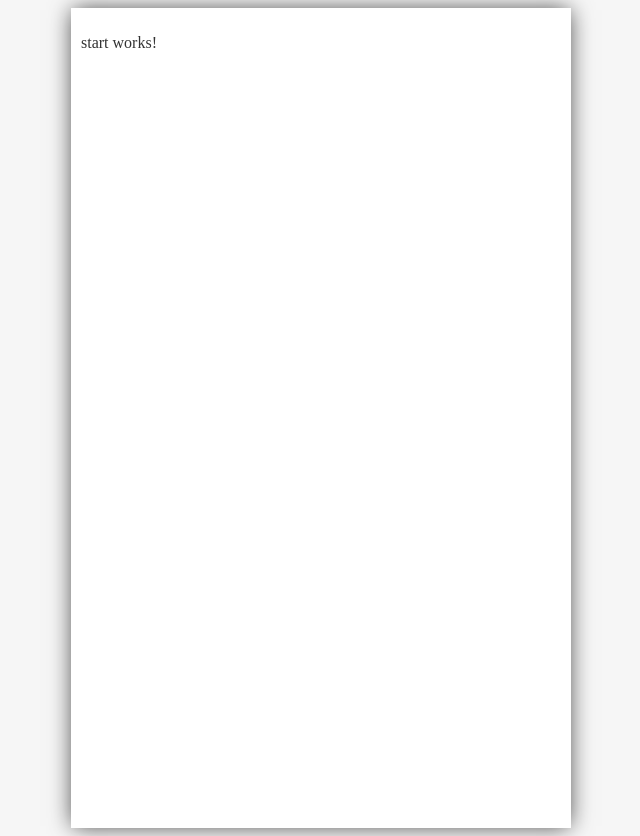
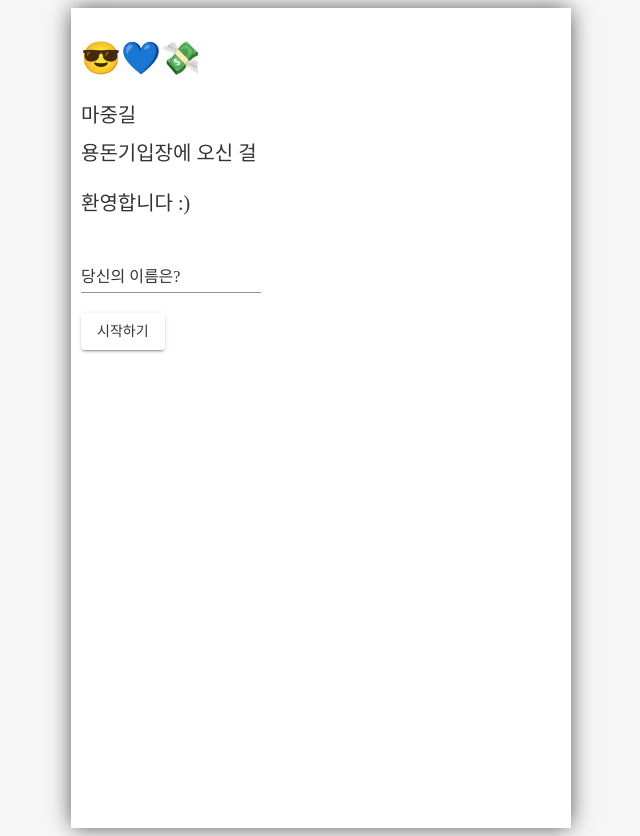
Before and after one commit to majung-gil/majung-gil-pocket-money, an Angular app: page / in a window 1280 px wide. Shown: the whole page, without its empty margins (319-959 px from the left). Built offline with nearby package versions, Linux system fonts and the light colour scheme.

Commit message:
첫화면 ui 완성

```diff
--- a/src/app/app.module.ts
+++ b/src/app/app.module.ts
@@ -10,6 +10,7 @@ import { MainComponent } from "./pages/main/main.component";
 import { MatCardModule } from "@angular/material/card";
 import { MatButtonModule } from "@angular/material/button";
 import { MatTableModule } from "@angular/material/table";
+import { MatInputModule } from "@angular/material/input";
 
 @NgModule({
   declarations: [AppComponent, StartComponent, NewComponent, MainComponent],
@@ -20,6 +21,7 @@ import { MatTableModule } from "@angular/material/table";
     MatCardModule,
     MatButtonModule,
     MatTableModule,
+    MatInputModule,
   ],
   providers: [],
   bootstrap: [AppComponent],
--- a/src/app/pages/start/start.component.html
+++ b/src/app/pages/start/start.component.html
@@ -1 +1,17 @@
-<p>start works!</p>
+<h1>😎💙💸</h1>
+<p style="font-size: 20px">
+  마중길 <br />
+  <span style="margin-top: 5px; line-height: 50px"
+    >용돈기입장에 오신 걸 <br />
+    환영합니다 :)
+  </span>
+</p>
+
+<form class="example-form">
+  <mat-form-field class="example-full-width">
+    <mat-label>당신의 이름은?</mat-label>
+    <input matInput placeholder="이땡땡" />
+  </mat-form-field>
+</form>
+
+<button mat-raised-button (click)="go_main()">시작하기</button> <br /><br />
--- a/src/app/pages/start/start.component.ts
+++ b/src/app/pages/start/start.component.ts
@@ -1,15 +1,18 @@
-import { Component, OnInit } from '@angular/core';
-
+import { Component, OnInit } from "@angular/core";
+import { Router } from "@angular/router";
 @Component({
-  selector: 'app-start',
-  templateUrl: './start.component.html',
-  styleUrls: ['./start.component.scss']
+  selector: "app-start",
+  templateUrl: "./start.component.html",
+  styleUrls: ["./start.component.scss"],
 })
 export class StartComponent implements OnInit {
+  constructor(private router: Router) {}
 
-  constructor() { }
+  ngOnInit() {}
 
-  ngOnInit() {
+  go_main() {
+    // 여기서 이름을 찾아서 user_idx를 넘겨줍시당
+    // 없으면 빠꾸~
+    this.router.navigateByUrl("/main");
   }
-
 }
```
